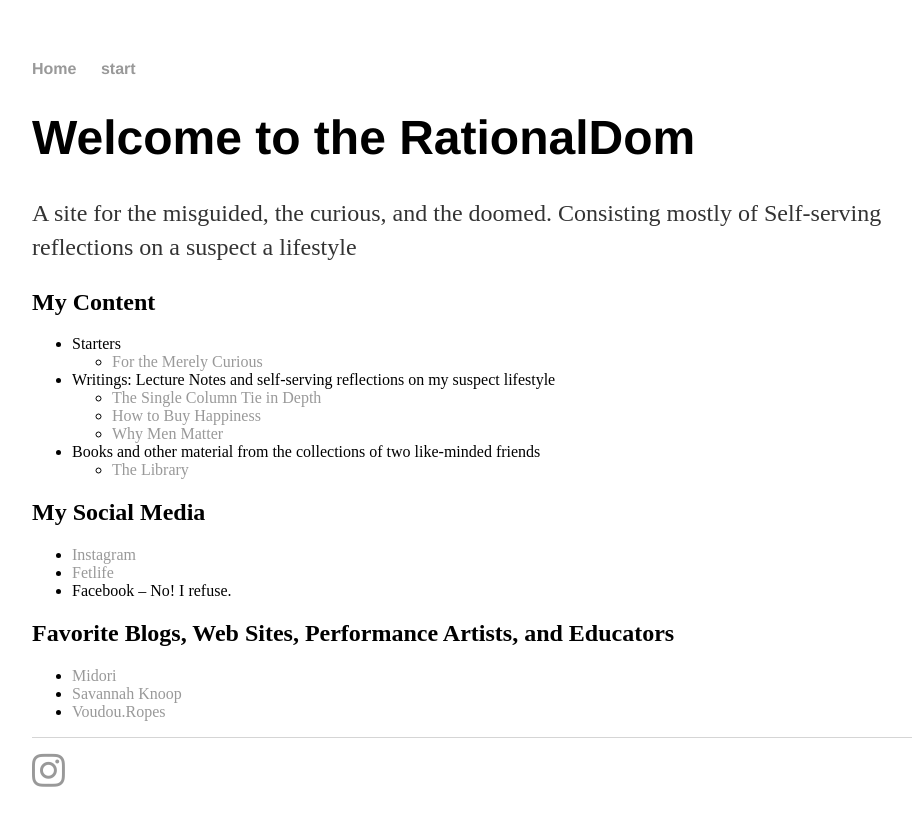
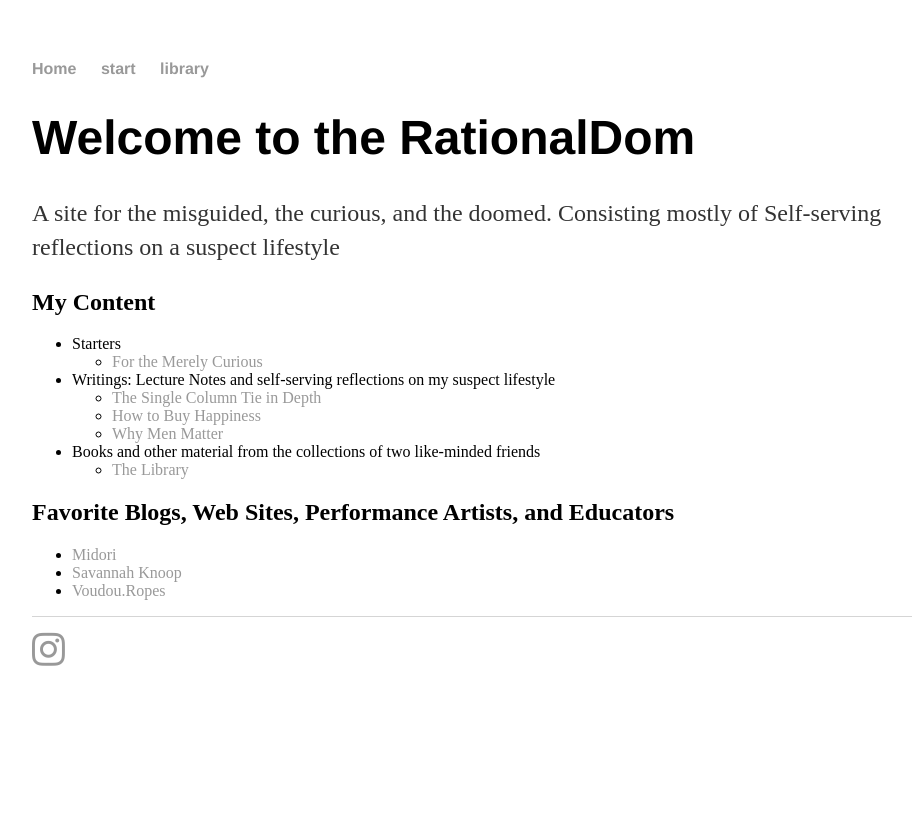
Before and after one commit to rationaldom/rationaldom.github.io, a Jekyll site: the page built from index.md, in a window 1280 px wide. Shown: the top 826 px of the page, without its empty margins (160-1072 px from the left). Built offline with Jekyll 4.4.1, drawn with Linux system fonts in a browser that asks for light colours; our own code applies the rules of GitHub Pages for plain Markdown files.

Commit message:
lots of cosmetic and organizational changes

```diff
--- a/_layouts/default.html
+++ b/_layouts/default.html
@@ -11,7 +11,8 @@
     		<nav>
 				<ul>
         			<li><a href="/">Home</a></li>
-  	        		<li><a href="/start">start</a></li>
+					<li><a href="/start">start</a></li>
+					<li><a href="/library">library</a></li>
         		</ul>
     		</nav>
 			<div class="container">
--- a/index.md
+++ b/index.md
@@ -4,13 +4,13 @@
 
 # Welcome to the RationalDom #
 
-<p>A site for the misguided, the curious, and the doomed. Consisting mostly of Self-serving reflections on a suspect a lifestyle</p>
+<p>A site for the misguided, the curious, and the doomed. Consisting mostly of Self-serving reflections on a suspect lifestyle</p>
 
 ## My Content
 
+
 * Starters
   * [For the Merely Curious](https://rationaldom.com/start)
-
 
 * Writings: Lecture Notes and self-serving reflections on my suspect lifestyle
   * [The Single Column Tie in Depth](https://rationaldom.com/private/notes_sct.html)
@@ -22,12 +22,6 @@
     * [The Library](https://rationaldom.com/library)
 
 
-## My Social Media
-
-* [Instagram](http://www.instagram.com/badDadditude)
-* [Fetlife](http://fetlife.com/badDadditude)
-* Facebook -- No! I refuse.
-
 ## Favorite Blogs, Web Sites, Performance Artists, and Educators
 
 * [Midori](http://www.ranshin.com)
```
Also changed, not shown: _index.md (deleted, +0 -29 lines), library.md (+1 -3 lines).
